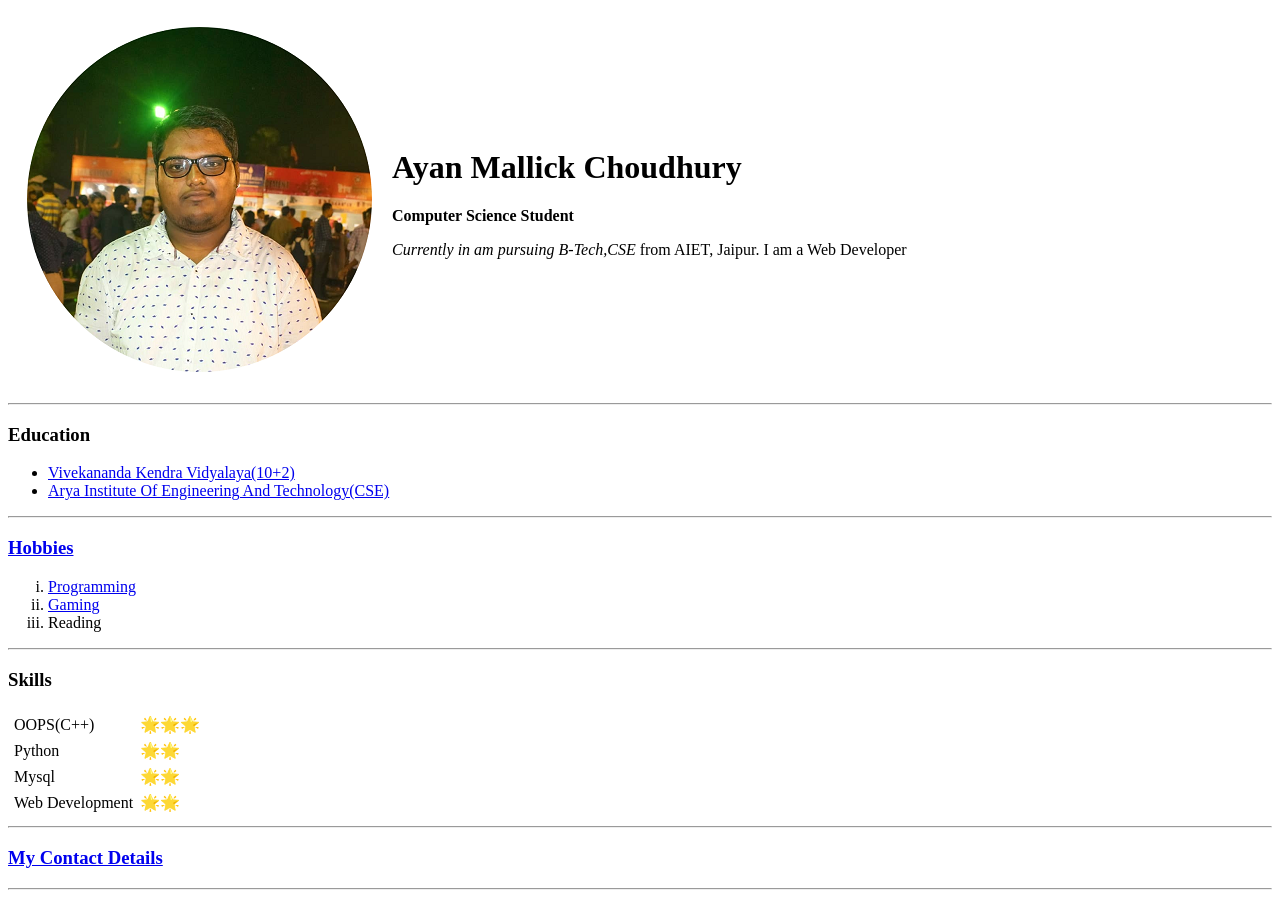
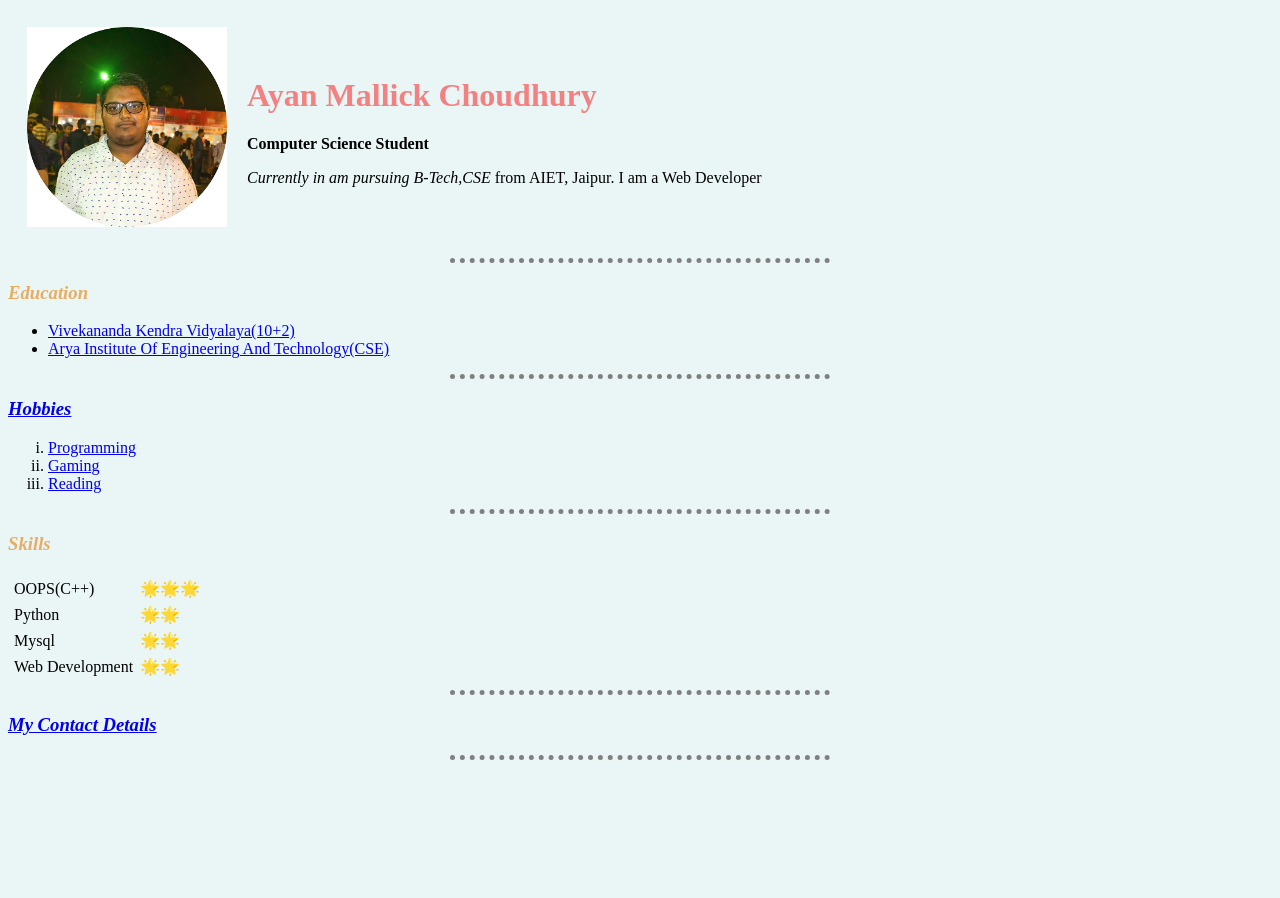
Before and after one commit to ayanchoudhury1999/CV, a plain HTML site: page index.html in a window 1280 px wide. After the commit the page ends 800 px from the top, so only its background shows below. Drawn offline with Linux system fonts and the light colour scheme.

Commit message:
added updated files
added a bit CSS in my basic website

```diff
--- /dev/null
+++ b/CSS/styles.css
@@ -0,0 +1,22 @@
+body {
+  background-color: #eaf6f6;
+}
+hr {
+  border-color: grey;
+  border-style: none;
+  border-top-style: dotted;
+  width: 30%;
+  border-width: 5px;
+}
+img {
+  height: 200px;
+}
+h1 {
+
+  color: #f38181;
+
+}
+
+h3 {
+  color:rgb(231, 173, 98);
+}
--- a/index.html
+++ b/index.html
@@ -4,6 +4,8 @@
     <meta charset="UTF-8" />
     <meta name="viewport" content="width= , initial-scale=1.0" />
     <title>Ayan's Personal Page</title>
+
+    <link rel="stylesheet" href="css/styles.css">
   </head>
   <body>
   <table cellspacing=18>
@@ -18,21 +20,21 @@
   </table>
 
     <hr />
-    <h3>Education</h3>
+    <h3><i>Education</i></h3>
     <ul>
       <li><a href="http://dibrugarh.vkv.in/">Vivekananda Kendra Vidyalaya(10+2)</a></li>
       <li><a href="https://www.aryacollege.org/">Arya Institute Of Engineering And Technology(CSE)</a></li>
     </ul>
     <hr />
-    <h3><a href="hobbies.html">Hobbies</a></h3>
+    <h3><a href="hobbies.html"><i>Hobbies</i></a></h3>
     <ol type="i">
       <li><a href="https://www.youtube.com/watch?v=ldZsablWkjA">Programming</a></li>
       <li><a href="https://www.youtube.com/watch?v=BO8lX3hDU30">Gaming</a></li>
-      <li>Reading</li>
+      <li><a href="https://www.penguinrandomhouse.com/the-read-down/21-books-youve-been-meaning-to-read">Reading</a></li>
       </ol>
       <hr/>
 
-    <h3>Skills</h3>
+    <h3><i>Skills</i></h3>
     <table cellspacing="5">
       <tr>
         <td>OOPS(C++)</td>
@@ -52,7 +54,7 @@
       </table>
     <hr/>
 
-    <h3><a href="contacts.html">My Contact Details</a></h3>
+    <h3><a href="contacts.html"><i>My Contact Details</i></a></h3>
 <hr/>
   </body>
 </html>
```
Also changed, not shown: contacts.html (+3 -0 lines), hobbies.html (+3 -0 lines).
